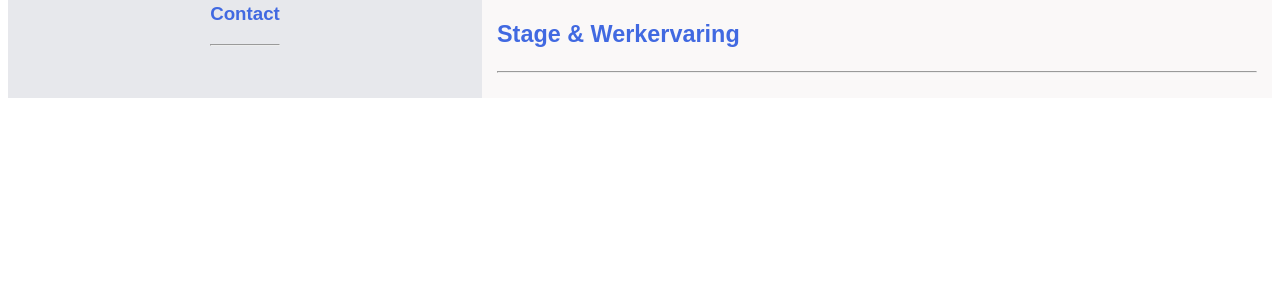
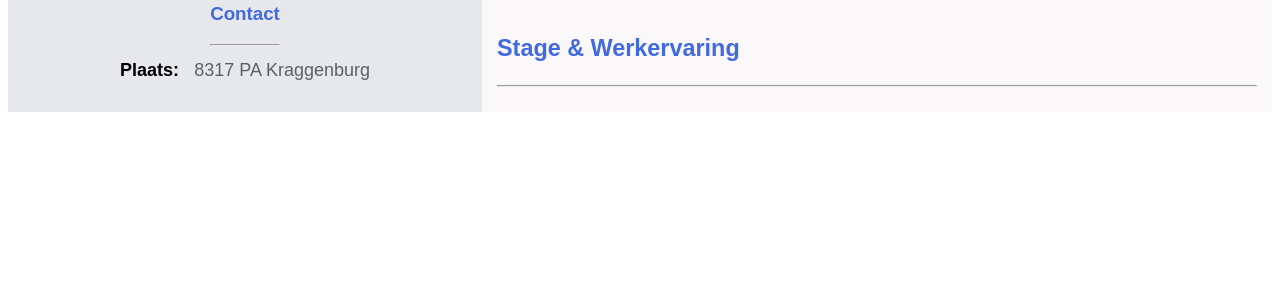
Before and after one commit to LeroyRodermond/CV-Leroy-Rodermond, a plain HTML site: page index.html in a window 1280 px wide. Shown: the part 492-800 px from the top of the page. Drawn offline with Linux system fonts and the light colour scheme.

Commit message:
Contact info

```diff
--- a/index.html
+++ b/index.html
@@ -18,6 +18,10 @@
         <div class="profile-content__category">
             <h3 class="profile-content__category-title">Contact</h3>
             <hr>
+        </div>
+        <div class="profile-content__element-header">
+            <h4 class="profile-content__contact">Plaats:</h4>
+            <p class="profile-content__info">8317 PA Kraggenburg</p>
         </div>
     </section>
 
--- a/stylesheets/style.css
+++ b/stylesheets/style.css
@@ -60,8 +60,19 @@
     margin-top: 6px;
 }
 
+.profile-content__contact {
+    font-weight: bold;
+    font-size: 18px;
+    margin-top: 6px;
+}
+
 .profile-content__period {
     display: none;
+}
+
+.profile-content__info{
+    display: none;
+    margin-top: 6px;
 }
 
 .profile-content__institute {
@@ -100,6 +111,7 @@
 
     .profile-content__element-header{
         display: flex;
+        width: 250px;
         justify-content: space-between;
     }
 
@@ -109,6 +121,12 @@
         display: flex;
     }
 
+    .profile-content__info {
+        font-size: 18px;
+        color: #5c6166;
+        display: flex;
+    }
+
 }
 
 
```
